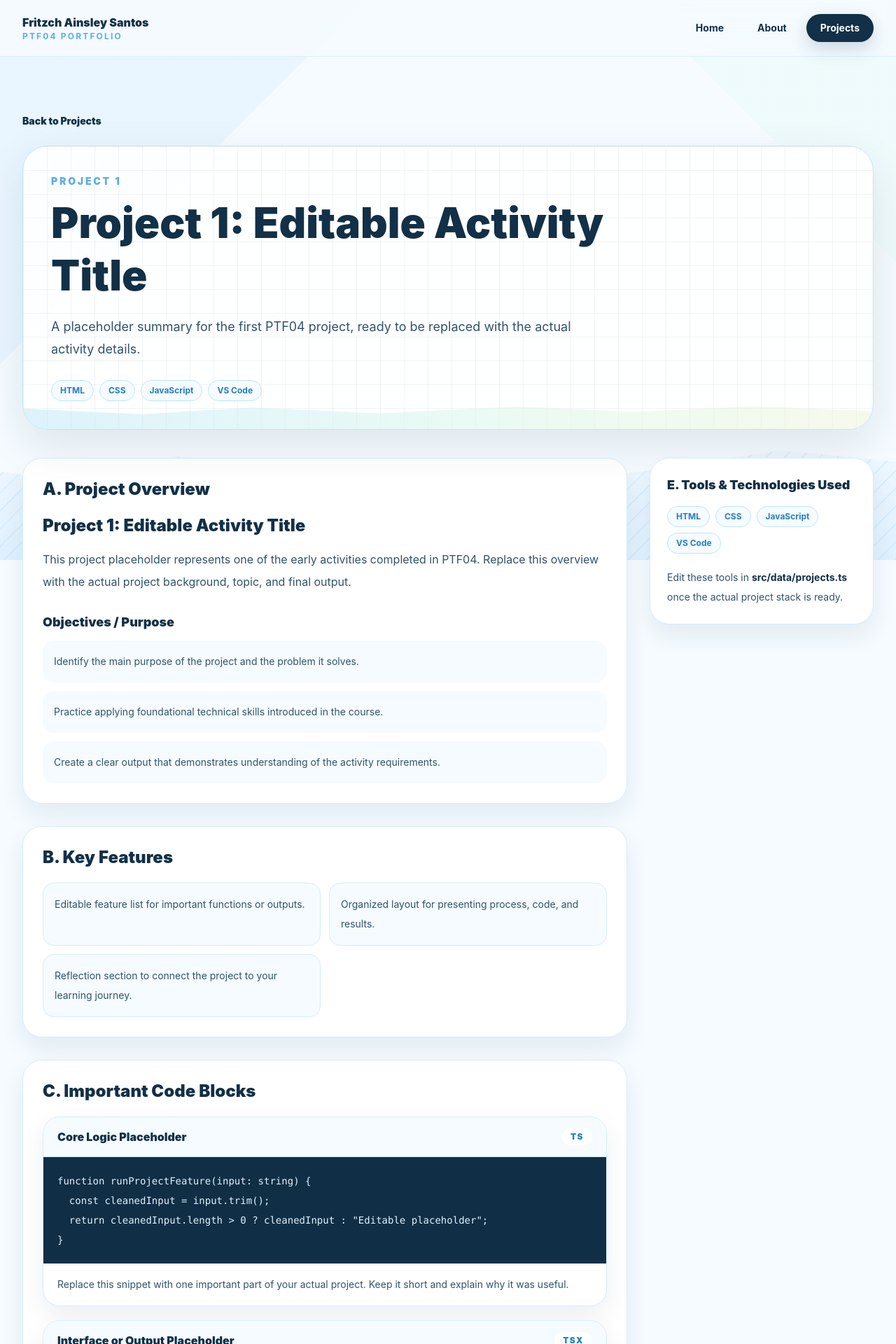
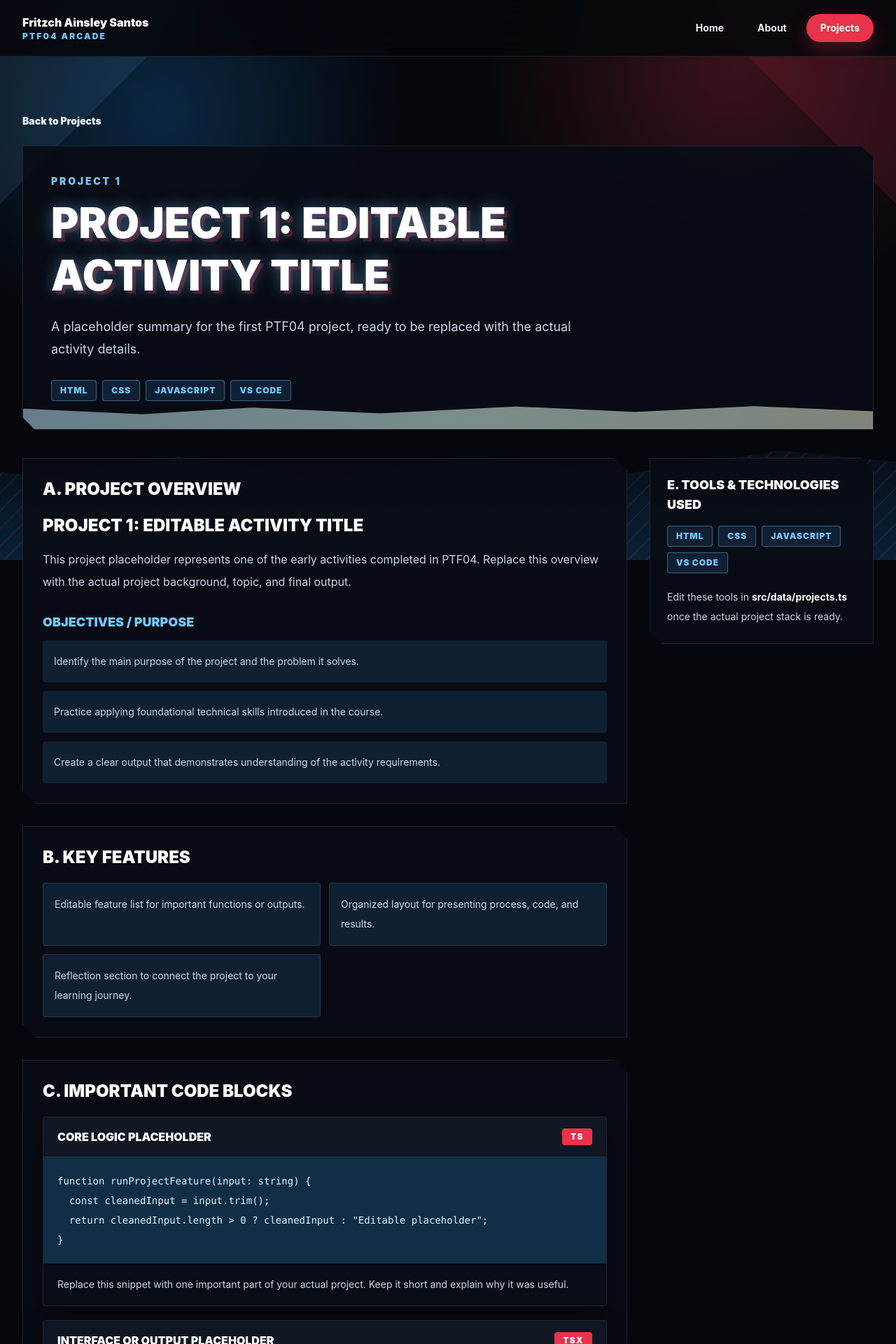
Before and after one commit to Frilit/ptf04-digital-portfolio, a Next.js app: page /projects/project-1 in a window 1280 px wide. Shown: the top 1920 px of the page at 70% size. Built offline with nearby package versions, Linux system fonts and the light colour scheme.

Commit message:
Add Tekken-inspired arcade preview

```diff
--- a/src/app/globals.css
+++ b/src/app/globals.css
@@ -23,8 +23,8 @@ html {
 
 body {
   min-height: 100vh;
-  background: #f5fbff;
-  color: #123047;
+  background: #05070c;
+  color: #eef6ff;
   font-family: "Inter", "Segoe UI", ui-sans-serif, system-ui, sans-serif;
 }
 
@@ -49,9 +49,11 @@ a {
   inset: 0;
   z-index: -2;
   background:
-    linear-gradient(135deg, rgba(167, 216, 255, 0.16) 0 25%, transparent 25% 100%),
-    linear-gradient(225deg, rgba(216, 247, 237, 0.2) 0 18%, transparent 18% 100%),
-    #f5fbff;
+    radial-gradient(circle at 18% 20%, rgba(28, 155, 255, 0.22), transparent 28%),
+    radial-gradient(circle at 82% 12%, rgba(232, 51, 74, 0.24), transparent 28%),
+    linear-gradient(135deg, rgba(116, 199, 255, 0.1) 0 14%, transparent 14% 100%),
+    linear-gradient(225deg, rgba(232, 51, 74, 0.12) 0 14%, transparent 14% 100%),
+    #05070c;
 }
 
 .page-shell::after {
@@ -61,8 +63,8 @@ a {
   z-index: -1;
   height: 28vh;
   background:
-    linear-gradient(180deg, rgba(245, 251, 255, 0) 0%, rgba(167, 216, 255, 0.28) 100%),
-    repeating-linear-gradient(135deg, rgba(91, 173, 235, 0.12) 0 2px, transparent 2px 18px);
+    linear-gradient(180deg, rgba(5, 7, 12, 0) 0%, rgba(28, 155, 255, 0.18) 100%),
+    repeating-linear-gradient(135deg, rgba(232, 51, 74, 0.12) 0 2px, transparent 2px 18px);
   clip-path: polygon(0 38%, 12% 48%, 24% 34%, 38% 50%, 52% 35%, 66% 46%, 82% 30%, 100% 42%, 100% 100%, 0 100%);
   pointer-events: none;
 }
@@ -94,6 +96,44 @@ a {
   box-shadow: 0 0 0 4px rgba(91, 173, 235, 0.28);
 }
 
+.tekken-hero::before {
+  content: "";
+  position: absolute;
+  inset: 0;
+  background-image: url("https://us-east-1-bandai.graphassets.com/AXzioIclSWilEjFtsMJPwz/eJHTGzfGROm8ImDgEI8z");
+  background-position: center;
+  background-size: cover;
+  filter: saturate(1.08) contrast(1.08);
+  transform: scale(1.02);
+}
+
+.tekken-hero::after {
+  content: "";
+  position: absolute;
+  inset: 0;
+  background:
+    repeating-linear-gradient(0deg, rgba(255, 255, 255, 0.035) 0 1px, transparent 1px 4px),
+    linear-gradient(115deg, transparent 0 42%, rgba(255, 255, 255, 0.08) 42% 43%, transparent 43% 100%);
+  mix-blend-mode: screen;
+  opacity: 0.45;
+  pointer-events: none;
+}
+
+.arcade-title {
+  text-shadow:
+    0 0 22px rgba(116, 199, 255, 0.45),
+    5px 5px 0 rgba(232, 51, 74, 0.28);
+}
+
+.arcade-panel,
+.arcade-card {
+  clip-path: polygon(0 0, calc(100% - 18px) 0, 100% 18px, 100% 100%, 18px 100%, 0 calc(100% - 18px));
+}
+
+.tekken-button {
+  clip-path: polygon(0 0, calc(100% - 14px) 0, 100% 14px, 100% 100%, 14px 100%, 0 calc(100% - 14px));
+}
+
 @media (prefers-reduced-motion: reduce) {
   *,
   *::before,
--- a/src/components/CodeBlock.tsx
+++ b/src/components/CodeBlock.tsx
@@ -6,17 +6,17 @@ type CodeBlockProps = {
 
 export function CodeBlock({ snippet }: CodeBlockProps) {
   return (
-    <article className="overflow-hidden rounded-[24px] border border-[#D5ECFF] bg-white shadow-[0_14px_34px_rgba(18,48,71,0.08)]">
-      <div className="flex items-center justify-between gap-3 border-b border-[#D5ECFF] bg-[#F5FBFF] px-5 py-4">
-        <h3 className="text-base font-black text-[#123047]">{snippet.title}</h3>
-        <span className="rounded-full bg-white px-3 py-1 text-xs font-black uppercase tracking-[0.12em] text-[#267FC0]">
+    <article className="overflow-hidden rounded-sm border border-white/10 bg-[#090D15] shadow-[0_18px_42px_rgba(0,0,0,0.3)]">
+      <div className="flex items-center justify-between gap-3 border-b border-white/10 bg-[#101723] px-5 py-4">
+        <h3 className="text-base font-black uppercase text-white">{snippet.title}</h3>
+        <span className="rounded-sm bg-[#E8334A] px-3 py-1 text-xs font-black uppercase tracking-[0.12em] text-white">
           {snippet.language}
         </span>
       </div>
       <pre className="overflow-x-auto bg-[#102E45] p-5 text-sm leading-7 text-[#DDF1FF]">
         <code>{snippet.code}</code>
       </pre>
-      <p className="px-5 py-4 text-sm leading-7 text-[#31536B]">{snippet.explanation}</p>
+      <p className="px-5 py-4 text-sm leading-7 text-[#C7D8EA]">{snippet.explanation}</p>
     </article>
   );
 }
--- a/src/components/Header.tsx
+++ b/src/components/Header.tsx
@@ -15,11 +15,11 @@ export function Header() {
   const [isOpen, setIsOpen] = useState(false);
 
   return (
-    <header className="fixed inset-x-0 top-0 z-50 border-b border-[#D5ECFF]/80 bg-[#F5FBFF]/88 backdrop-blur-xl">
+    <header className="fixed inset-x-0 top-0 z-50 border-b border-white/10 bg-[#05070C]/88 backdrop-blur-xl">
       <nav className="mx-auto flex h-20 w-full max-w-7xl items-center justify-between px-6 md:px-8" aria-label="Main">
         <Link href="/" className="focus-ring rounded-2xl text-left" onClick={() => setIsOpen(false)}>
-          <span className="block text-base font-black text-[#123047]">Fritzch Ainsley Santos</span>
-          <span className="block text-xs font-bold uppercase tracking-[0.18em] text-[#5BADEB]">PTF04 Portfolio</span>
+          <span className="block text-base font-black text-white">Fritzch Ainsley Santos</span>
+          <span className="block text-xs font-black uppercase tracking-[0.18em] text-[#74C7FF]">PTF04 Arcade</span>
         </Link>
 
         <div className="hidden items-center gap-2 md:flex">
@@ -31,8 +31,8 @@ export function Header() {
                 href={item.href}
                 className={`focus-ring rounded-full px-5 py-2.5 text-sm font-bold transition ${
                   isActive
-                    ? "bg-[#123047] !text-white shadow-[0_10px_25px_rgba(18,48,71,0.18)]"
-                    : "text-[#123047] hover:bg-[#123047] hover:!text-white hover:shadow-[0_10px_25px_rgba(18,48,71,0.18)]"
+                    ? "bg-[#E8334A] !text-white shadow-[0_10px_25px_rgba(232,51,74,0.28)]"
+                    : "text-[#DDEBFF] hover:bg-[#1C9BFF] hover:!text-white hover:shadow-[0_10px_25px_rgba(28,155,255,0.24)]"
                 }`}
               >
                 {item.label}
@@ -43,7 +43,7 @@ export function Header() {
 
         <button
           type="button"
-          className="focus-ring inline-flex h-11 w-11 items-center justify-center rounded-full border border-[#BFE4FF] bg-white text-[#123047] shadow-[0_10px_25px_rgba(18,48,71,0.08)] md:hidden"
+          className="focus-ring inline-flex h-11 w-11 items-center justify-center rounded-full border border-white/10 bg-black/55 text-white shadow-[0_10px_25px_rgba(0,0,0,0.28)] md:hidden"
           aria-expanded={isOpen}
           aria-controls="mobile-navigation"
           aria-label="Toggle navigation"
@@ -62,7 +62,7 @@ export function Header() {
         className={`grid transition-all duration-300 md:hidden ${isOpen ? "grid-rows-[1fr]" : "grid-rows-[0fr]"}`}
       >
         <div className="overflow-hidden">
-          <div className="mx-6 mb-5 flex flex-col gap-2 rounded-[24px] border border-[#D5ECFF] bg-white p-3 shadow-[0_16px_35px_rgba(18,48,71,0.09)]">
+          <div className="mx-6 mb-5 flex flex-col gap-2 rounded-[24px] border border-white/10 bg-[#090D15] p-3 shadow-[0_16px_35px_rgba(0,0,0,0.35)]">
             {navItems.map((item) => {
               const isActive = item.href === "/" ? pathname === item.href : pathname.startsWith(item.href);
               return (
@@ -72,8 +72,8 @@ export function Header() {
                   onClick={() => setIsOpen(false)}
                   className={`focus-ring rounded-2xl px-4 py-3 text-sm font-bold transition ${
                     isActive
-                      ? "bg-[#123047] !text-white"
-                      : "text-[#31536B] hover:bg-[#123047] hover:!text-white"
+                      ? "bg-[#E8334A] !text-white"
+                      : "text-[#DDEBFF] hover:bg-[#1C9BFF] hover:!text-white"
                   }`}
                 >
                   {item.label}
--- a/src/components/ProjectDetailTemplate.tsx
+++ b/src/components/ProjectDetailTemplate.tsx
@@ -12,14 +12,16 @@ type ProjectDetailTemplateProps = {
 export function ProjectDetailTemplate({ project }: ProjectDetailTemplateProps) {
   return (
     <article className="mx-auto w-full max-w-7xl px-6 py-14 md:px-8 md:py-20">
-      <Link href="/projects" className="focus-ring inline-flex rounded-full text-sm font-black text-[#267FC0] hover:text-[#123047]">
+      <Link href="/projects" className="focus-ring inline-flex rounded-full text-sm font-black text-[#74C7FF] hover:text-white">
         Back to Projects
       </Link>
 
-      <header className="soft-grid relative mt-6 overflow-hidden rounded-[36px] border border-[#BFE4FF] bg-white/90 p-8 shadow-[0_22px_60px_rgba(18,48,71,0.1)] md:p-10">
-        <p className="text-sm font-black uppercase tracking-[0.2em] text-[#5BADEB]">Project {project.projectNumber}</p>
-        <h1 className="mt-3 max-w-4xl text-4xl font-black leading-tight text-[#123047] md:text-6xl">{project.title}</h1>
-        <p className="mt-5 max-w-3xl text-base leading-8 text-[#31536B] md:text-lg">{project.shortDescription}</p>
+      <header className="arcade-card relative mt-6 overflow-hidden border border-white/10 bg-[#090D15]/92 p-8 shadow-[0_26px_70px_rgba(0,0,0,0.42)] md:p-10">
+        <p className="text-sm font-black uppercase tracking-[0.2em] text-[#74C7FF]">Project {project.projectNumber}</p>
+        <h1 className="arcade-title mt-3 max-w-4xl text-4xl font-black uppercase leading-tight text-white md:text-6xl">
+          {project.title}
+        </h1>
+        <p className="mt-5 max-w-3xl text-base leading-8 text-[#C7D8EA] md:text-lg">{project.shortDescription}</p>
         <div className="mt-7 flex flex-wrap gap-2">
           {project.tools.map((tool) => (
             <Tag key={tool}>{tool}</Tag>
@@ -31,12 +33,12 @@ export function ProjectDetailTemplate({ project }: ProjectDetailTemplateProps) {
       <div className="mt-10 grid gap-8 lg:grid-cols-[minmax(0,1fr)_320px]">
         <div className="space-y-8">
           <DetailSection title="A. Project Overview">
-            <h2 className="text-2xl font-black text-[#123047]">{project.title}</h2>
-            <p className="mt-4 text-base leading-8 text-[#31536B]">{project.overview}</p>
-            <h3 className="mt-7 text-lg font-black text-[#123047]">Objectives / Purpose</h3>
+            <h2 className="text-2xl font-black uppercase text-white">{project.title}</h2>
+            <p className="mt-4 text-base leading-8 text-[#C7D8EA]">{project.overview}</p>
+            <h3 className="mt-7 text-lg font-black uppercase text-[#74C7FF]">Objectives / Purpose</h3>
             <ul className="mt-3 grid gap-3">
               {project.objectives.map((objective) => (
-                <li key={objective} className="rounded-2xl bg-[#F5FBFF] p-4 text-sm leading-7 text-[#31536B]">
+                <li key={objective} className="rounded-sm bg-[#102033] p-4 text-sm leading-7 text-[#C7D8EA]">
                   {objective}
                 </li>
               ))}
@@ -46,7 +48,7 @@ export function ProjectDetailTemplate({ project }: ProjectDetailTemplateProps) {
           <DetailSection title="B. Key Features">
             <div className="grid gap-3 sm:grid-cols-2">
               {project.features.map((feature) => (
-                <div key={feature} className="rounded-2xl border border-[#D5ECFF] bg-[#F5FBFF] p-4 text-sm leading-7 text-[#31536B]">
+                <div key={feature} className="rounded-sm border border-white/10 bg-[#102033] p-4 text-sm leading-7 text-[#C7D8EA]">
                   {feature}
                 </div>
               ))}
@@ -72,30 +74,30 @@ export function ProjectDetailTemplate({ project }: ProjectDetailTemplateProps) {
           <DetailSection title="F. Challenges & Solutions">
             <div className="grid gap-4">
               {project.challenges.map((challenge) => (
-                <div key={challenge.problem} className="rounded-[24px] border border-[#D5ECFF] bg-[#F5FBFF] p-5">
-                  <h3 className="text-base font-black text-[#123047]">Problem</h3>
-                  <p className="mt-2 text-sm leading-7 text-[#31536B]">{challenge.problem}</p>
-                  <h3 className="mt-5 text-base font-black text-[#123047]">Solution</h3>
-                  <p className="mt-2 text-sm leading-7 text-[#31536B]">{challenge.solution}</p>
+                <div key={challenge.problem} className="rounded-sm border border-white/10 bg-[#102033] p-5">
+                  <h3 className="text-base font-black uppercase text-[#FF5267]">Problem</h3>
+                  <p className="mt-2 text-sm leading-7 text-[#C7D8EA]">{challenge.problem}</p>
+                  <h3 className="mt-5 text-base font-black uppercase text-[#74C7FF]">Solution</h3>
+                  <p className="mt-2 text-sm leading-7 text-[#C7D8EA]">{challenge.solution}</p>
                 </div>
               ))}
             </div>
           </DetailSection>
 
           <DetailSection title="G. Learning Reflection">
-            <p className="text-base leading-8 text-[#31536B]">{project.reflection}</p>
+            <p className="text-base leading-8 text-[#C7D8EA]">{project.reflection}</p>
           </DetailSection>
         </div>
 
-        <aside className="h-fit rounded-[28px] border border-[#D5ECFF] bg-white p-6 shadow-[0_16px_35px_rgba(18,48,71,0.08)] lg:sticky lg:top-28">
-          <h2 className="text-lg font-black text-[#123047]">E. Tools & Technologies Used</h2>
+        <aside className="arcade-card h-fit border border-white/10 bg-[#090D15]/92 p-6 shadow-[0_20px_48px_rgba(0,0,0,0.34)] lg:sticky lg:top-28">
+          <h2 className="text-lg font-black uppercase text-white">E. Tools & Technologies Used</h2>
           <div className="mt-4 flex flex-wrap gap-2">
             {project.tools.map((tool) => (
               <Tag key={`aside-${tool}`}>{tool}</Tag>
             ))}
           </div>
-          <p className="mt-5 text-sm leading-7 text-[#31536B]">
-            Edit these tools in <span className="font-bold text-[#123047]">src/data/projects.ts</span> once the actual
+          <p className="mt-5 text-sm leading-7 text-[#C7D8EA]">
+            Edit these tools in <span className="font-bold text-white">src/data/projects.ts</span> once the actual
             project stack is ready.
           </p>
         </aside>
@@ -112,8 +114,8 @@ function DetailSection({
   children: ReactNode;
 }) {
   return (
-    <section className="rounded-[28px] border border-[#D5ECFF] bg-white p-6 shadow-[0_16px_35px_rgba(18,48,71,0.08)] md:p-7">
-      <h2 className="text-2xl font-black text-[#123047]">{title}</h2>
+    <section className="arcade-card border border-white/10 bg-[#090D15]/92 p-6 shadow-[0_20px_48px_rgba(0,0,0,0.34)] md:p-7">
+      <h2 className="text-2xl font-black uppercase text-white">{title}</h2>
       <div className="mt-5">{children}</div>
     </section>
   );
--- a/src/components/SectionTitle.tsx
+++ b/src/components/SectionTitle.tsx
@@ -7,9 +7,9 @@ type SectionTitleProps = {
 export function SectionTitle({ eyebrow, title, description }: SectionTitleProps) {
   return (
     <div className="max-w-3xl">
-      <p className="text-sm font-black uppercase tracking-[0.2em] text-[#5BADEB]">{eyebrow}</p>
-      <h1 className="mt-3 text-4xl font-black leading-tight text-[#123047] md:text-5xl">{title}</h1>
-      {description ? <p className="mt-5 text-base leading-8 text-[#31536B] md:text-lg">{description}</p> : null}
+      <p className="text-sm font-black uppercase tracking-[0.2em] text-[#74C7FF]">{eyebrow}</p>
+      <h1 className="arcade-title mt-3 text-4xl font-black uppercase leading-tight text-white md:text-5xl">{title}</h1>
+      {description ? <p className="mt-5 text-base leading-8 text-[#C7D8EA] md:text-lg">{description}</p> : null}
     </div>
   );
 }
--- a/src/components/Tag.tsx
+++ b/src/components/Tag.tsx
@@ -6,7 +6,7 @@ type TagProps = {
 
 export function Tag({ children }: TagProps) {
   return (
-    <span className="inline-flex rounded-full border border-[#BFE4FF] bg-[#F5FBFF] px-3 py-1.5 text-xs font-bold text-[#267FC0]">
+    <span className="inline-flex rounded-sm border border-[#74C7FF]/40 bg-[#102033] px-3 py-1.5 text-xs font-black uppercase tracking-[0.08em] text-[#74C7FF]">
       {children}
     </span>
   );
```
Also changed, not shown: src/app/about/page.tsx (+7 -7 lines), src/components/ArcadeJoystick.tsx (added, +97 -0 lines), src/components/Footer.tsx (+4 -4 lines), src/components/Hero.tsx (+26 -14 lines), src/components/ProjectCard.tsx (+6 -6 lines), src/components/ScreenshotCard.tsx (+4 -4 lines).
